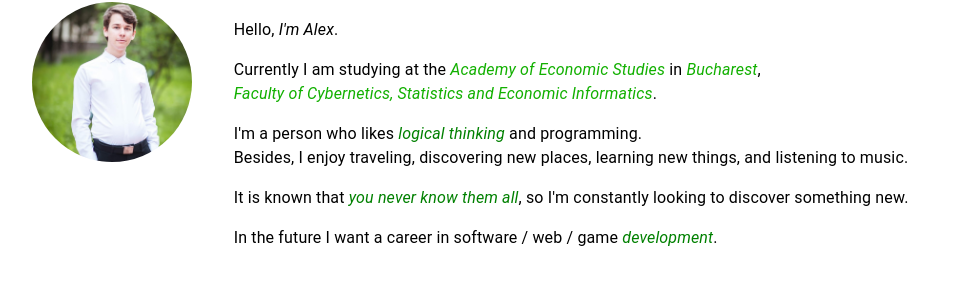
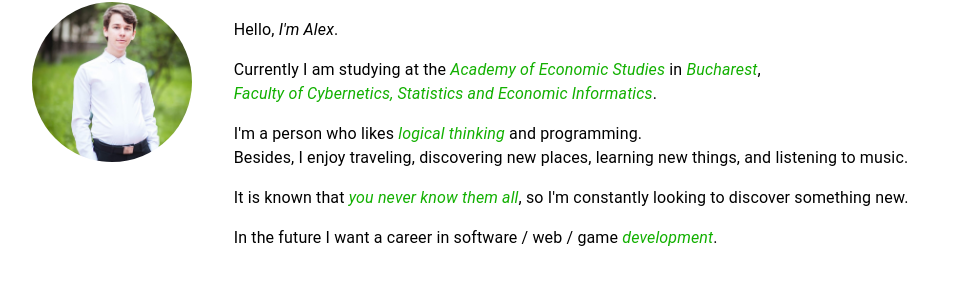
Before and after one commit to TheAncientOwl/personal-page, a React (Create React App) app: page / in a window 1280 px wide. Shown: the part 249-546 px from the top of the page, without its empty margins (153-1126 px from the left). Built offline with nearby package versions, Linux system fonts and the light colour scheme.

Commit message:
added italic green.

```diff
--- a/src/components/About.jsx
+++ b/src/components/About.jsx
@@ -3,6 +3,7 @@ import React from 'react';
 import PropTypes from 'prop-types';
 
 import Img from '../images/avatar.jpg';
+import ItalicGreen from './ItalicGreen';
 
 function MyLink({ href, children }) {
   return (
@@ -40,17 +41,17 @@ export default function About() {
             </p>
 
             <p>
-              I&apos;m a person who likes <i style={{ color: 'green' }}>logical thinking</i> and programming. <br />
+              I&apos;m a person who likes <ItalicGreen>logical thinking</ItalicGreen> and programming. <br />
               Besides, I enjoy traveling, discovering new places, learning new things, and listening to music.
             </p>
 
             <p>
-              It is known that <i style={{ color: 'green' }}>you never know them all</i>, so I&apos;m constantly looking
-              to discover something new.
+              It is known that <ItalicGreen>you never know them all</ItalicGreen>, so I&apos;m constantly looking to
+              discover something new.
             </p>
 
             <p>
-              In the future I want a career in software / web / game <i style={{ color: 'green' }}>development</i>.
+              In the future I want a career in software / web / game <ItalicGreen>development</ItalicGreen>.
             </p>
           </Typography>
         </Grid>
```
